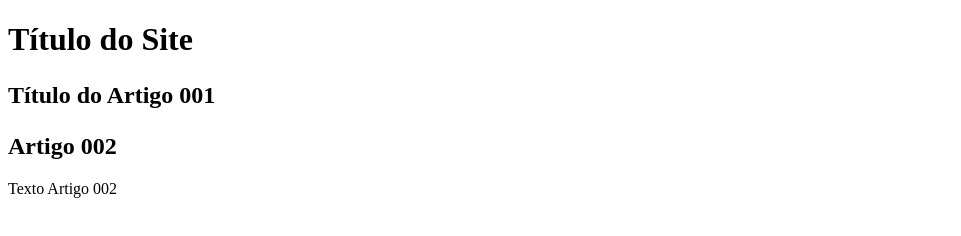
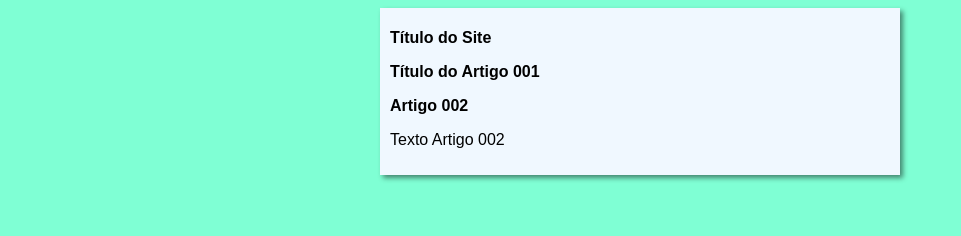
Before and after one commit to Breno21gomes/Projeto-Aprendizado, a plain HTML site: page index.html in a window 1280 px wide. Shown: the whole page, without its empty margins (0-961 px from the left). Drawn offline with Linux system fonts and the light colour scheme.

Commit message:
iniciei o design

```diff
--- /dev/null
+++ b/estilos/style.css
@@ -0,0 +1,16 @@
+* {
+font-family: Arial, Helvetica, sans-serif;
+font-size: 16px;
+}
+
+body {
+    background-color: aquamarine;
+}
+
+main{
+    background-color: aliceblue;
+    width: 500px;
+    margin: auto;
+    padding: 10px;
+    box-shadow: 3px 3px 5px rgba(0, 0, 0, 0.473);
+}
--- a/index.html
+++ b/index.html
@@ -4,6 +4,7 @@
     <meta charset="UTF-8">
     <meta name="viewport" content="width=device-width, initial-scale=1.0">
     <title>Título do Site</title>
+    <link rel="stylesheet" href="estilos/style.css">
 </head>
 <body>
     <main>
```
